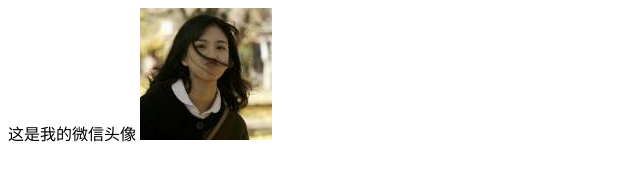
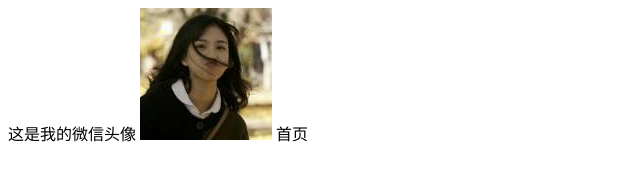
Before and after one commit to zgfxq/zgfxq.github.io, a plain HTML site: page index.html in a window 1280 px wide. Shown: the full height of the page, 0-640 px from the left. Drawn offline with Linux system fonts and the light colour scheme.

Commit message:
Update index.html

```diff
--- a/index.html
+++ b/index.html
@@ -1,3 +1,4 @@
 <title>周国发的个人博客</title>
 <p>这是我的微信头像
 <img src="//github.com/zgfxq/zgfxq.github.io/blob/master/1b582a9296a3f7d6a9f5e31853012f5f.jpg?raw=true" alt="这是我的微信头像">
+<span>首页</span>
```
